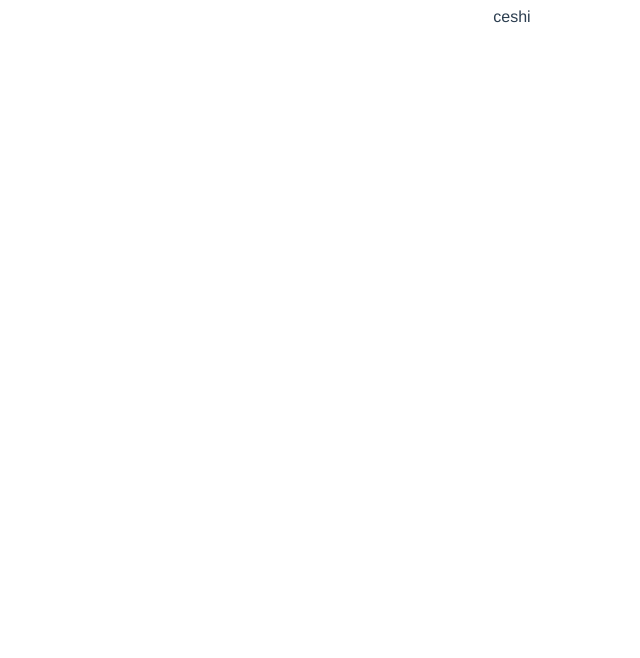
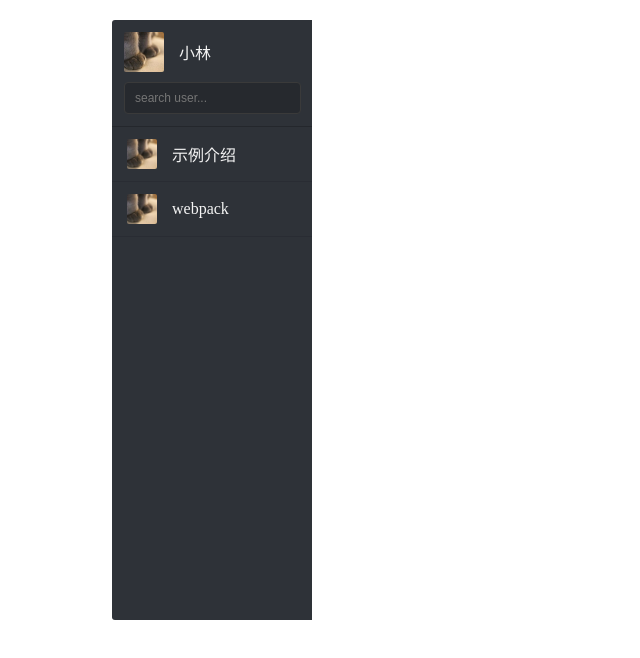
Before and after one commit to besthird/chat-vue, a Vue app: page / in a window 1280 px wide. Shown: the top 658 px of the page, without its empty margins (128-768 px from the left). Built offline with nearby package versions, Linux system fonts and the light colour scheme.

Commit message:
* 左边部分UI

```diff
--- a/src/App.vue
+++ b/src/App.vue
@@ -1,27 +1,19 @@
 <template>
   <div id="app">
-    <router-view/>
+    <router-view />
   </div>
 </template>
 
 <style>
 #app {
-  font-family: 'Avenir', Helvetica, Arial, sans-serif;
-  -webkit-font-smoothing: antialiased;
-  -moz-osx-font-smoothing: grayscale;
-  text-align: center;
-  color: #2c3e50;
+  margin: 20px auto;
+  width: 800px;
+  height: 600px;
+  overflow: hidden;
+  border-radius: 3px;
 }
-#nav {
-  padding: 30px;
-}
-
-#nav a {
-  font-weight: bold;
-  color: #2c3e50;
-}
-
-#nav a.router-link-exact-active {
-  color: #42b983;
+* {
+  margin: 0;
+  padding: 0;
 }
 </style>
--- /dev/null
+++ b/src/components/Card.vue
@@ -0,0 +1,59 @@
+<template>
+  <div class="card">
+    <header>
+      <img class="avatar" width="40" height="40" src="../assets/1.jpg" />
+      <p class="name">小林</p>
+    </header>
+    <footer>
+      <input class="search" type="text" placeholder="search user..." />
+    </footer>
+  </div>
+</template>
+
+<script>
+export default {
+  name: "card",
+  props: {
+    msg: String
+  },
+  methods: {
+    keyup(e) {
+      console.log(e.target.value);
+    }
+  }
+};
+</script>
+
+<style scoped>
+.card {
+  padding: 12px;
+  border-bottom: solid 1px #24272c;
+}
+.card footer {
+  margin-top: 10px;
+}
+
+.card .avatar,
+.card .name {
+  vertical-align: middle;
+}
+.card .avatar {
+  border-radius: 2px;
+}
+.card .name {
+  display: inline-block;
+  margin: 0 0 0 15px;
+  font-size: 16px;
+}
+.card .search {
+  padding: 0 10px;
+  font-size: 12px;
+  color: #fff;
+  height: 30px;
+  line-height: 30px;
+  border: solid 1px #3a3a3a;
+  border-radius: 4px;
+  outline: none;
+  background-color: #26292e;
+}
+</style>
--- a/src/components/HelloWorld.vue
+++ /dev/null
@@ -1,32 +0,0 @@
-<template>
-  <div class="hello">
-    ceshi
-  </div>
-</template>
-
-<script>
-export default {
-  name: 'HelloWorld',
-  props: {
-    msg: String
-  }
-}
-</script>
-
-<!-- Add "scoped" attribute to limit CSS to this component only -->
-<style scoped>
-h3 {
-  margin: 40px 0 0;
-}
-ul {
-  list-style-type: none;
-  padding: 0;
-}
-li {
-  display: inline-block;
-  margin: 0 10px;
-}
-a {
-  color: #42b983;
-}
-</style>
--- /dev/null
+++ b/src/components/List.vue
@@ -0,0 +1,69 @@
+<template>
+  <div class="list">
+    <ul>
+      <li v-for="(item, index) in sessions" @click="selectSession(item.id)" v-bind:key="index">
+        <img class="avatar" width="30" height="30" :alt="item.user.name" src="../assets/1.jpg" />
+        <p class="name">{{item.user.name}}</p>
+      </li>
+    </ul>
+  </div>
+</template>
+
+<script>
+export default {
+  name: "list",
+  data() {
+    return {
+      // 会话列表
+      sessions: [
+        {
+          id: 1,
+          user: {
+            name: "示例介绍",
+          },
+        },
+        {
+          id: 2,
+          user: {
+            name: "webpack",
+          },
+        }
+      ]
+    };
+  },
+  props: {
+    msg: String
+  },
+  methods: {
+    selectSession() {}
+  }
+};
+</script>
+
+<style scoped>
+.list li {
+  padding: 12px 15px;
+  border-bottom: 1px solid #292c33;
+  cursor: pointer;
+  transition: background-color 0.1s;
+  list-style: none;
+}
+.list li:hover {
+  background-color: rgba(255, 255, 255, 0.03);
+}
+.list li:active {
+  background-color: rgba(255, 255, 255, 0.1);
+}
+
+.avatar,
+.name {
+  vertical-align: middle;
+}
+.avatar {
+  border-radius: 2px;
+}
+.name {
+  display: inline-block;
+  margin: 0 0 0 15px;
+}
+</style>
--- a/src/views/Home.vue
+++ b/src/views/Home.vue
@@ -1,17 +1,47 @@
 <template>
-  <div class="home">
-    <HelloWorld msg="Welcome to Your Vue.js App"/>
+  <div class="sidebar">
+    <Card />
+    <list />
   </div>
 </template>
 
 <script>
 // @ is an alias to /src
-import HelloWorld from '@/components/HelloWorld.vue'
+import Card from "@/components/Card.vue";
+import List from "@/components/List.vue";
 
 export default {
-  name: 'home',
+  name: "home",
   components: {
-    HelloWorld
+    Card,
+    List
   }
+};
+</script>
+
+<style scoped>
+.sidebar,
+.main {
+  height: 100%;
 }
-</script>
+.sidebar {
+  float: left;
+  width: 200px;
+  color: #f4f4f4;
+  background-color: #2e3238;
+}
+.main {
+  position: relative;
+  overflow: hidden;
+  background-color: #eee;
+}
+.text {
+  position: absolute;
+  width: 100%;
+  bottom: 0;
+  left: 0;
+}
+.message {
+  height: ~"calc(100% - 160px)";
+}
+</style>
```
Also changed, not shown: src/assets/1.jpg (added).
